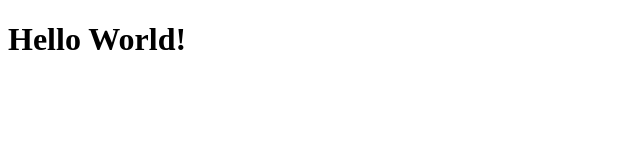
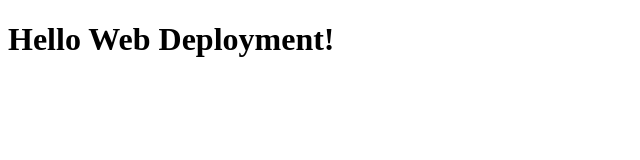
Before and after one commit to Jilani7/Project1, a plain HTML site: page index.html in a window 1280 px wide. Shown: the whole page, without its empty margins (0-640 px from the left). Drawn offline with Linux system fonts and the light colour scheme.

Commit message:
testing deployment

```diff
--- a/index.html
+++ b/index.html
@@ -5,6 +5,6 @@
     <title>Page1</title>
 </head>
 <body>
-    <h1>Hello World!</h1>
+    <h1>Hello Web Deployment!</h1>
 </body>
 </html>
```
